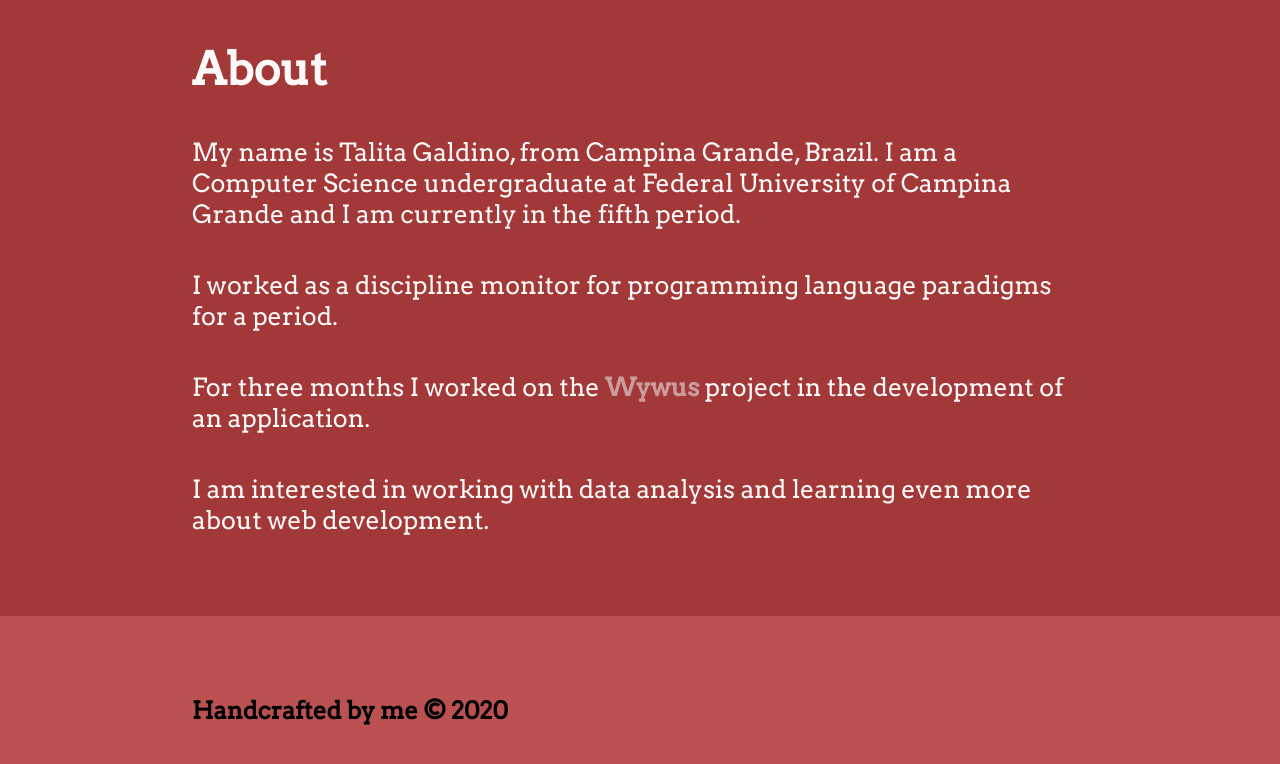
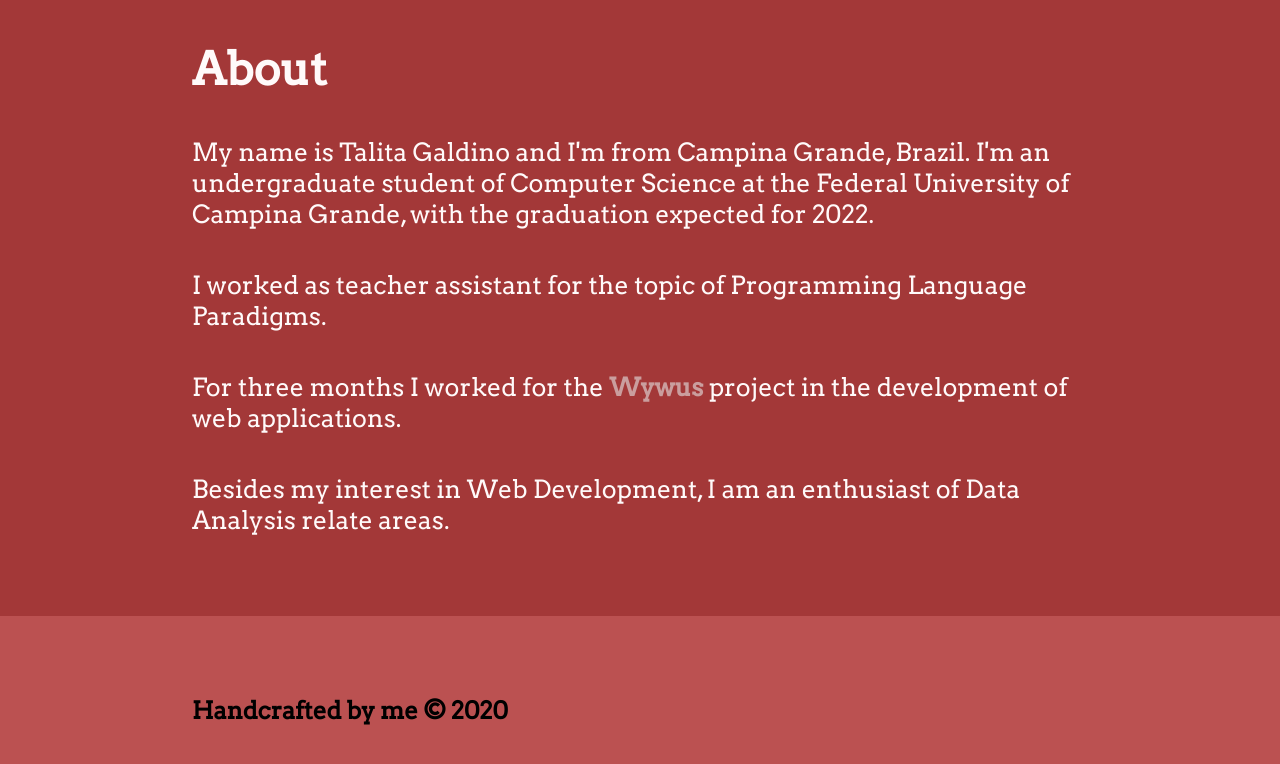
Before and after one commit to talitagaldino/portfolio, a React (Create React App) app: page / in a window 1280 px wide. Shown: the part 848-1612 px from the top of the page. Built offline with nearby package versions, Linux system fonts and the light colour scheme.

Commit message:
update na versão estável 2

```diff
--- a/src/components/Informacoes/index.js
+++ b/src/components/Informacoes/index.js
@@ -6,19 +6,19 @@ const Informacoes = () =>{
         <div>
             <h1 className={'subtitulo'}> About </h1>
                 <h1 className={'textoInformacoes'}>
-                    My name is Talita Galdino, from Campina Grande, Brazil. I am a Computer Science undergraduate at Federal University of Campina Grande
-                    and I am currently in the fifth period.
+                    My name is Talita Galdino and I'm from Campina Grande, Brazil. I'm an undergraduate student
+                    of Computer Science at the Federal University of Campina Grande, with the graduation expected for 2022.
                 </h1>
                 <h1 className={'textoInformacoes'}>
-                    I worked as a discipline monitor for programming language paradigms for a period.
+                    I worked as teacher assistant for the topic of Programming Language Paradigms.
                 </h1>
                 <h1 className={'textoInformacoes'}>
-                    For three months I worked on the
+                    For three months I worked for the
                     <a className={'wywus'} href={'https://www.facebook.com/ProjetoWyWus'} target="_blank"> Wywus </a>
-                    project in the development of an application.
+                    project in the development of web applications.
                 </h1>
                 <h1 className={'textoInformacoes'}>
-                    I am interested in working with data analysis and learning even more about web development.
+                    Besides my interest in Web Development, I am an enthusiast of Data Analysis relate areas.
                 </h1>
 
         </div>
```
